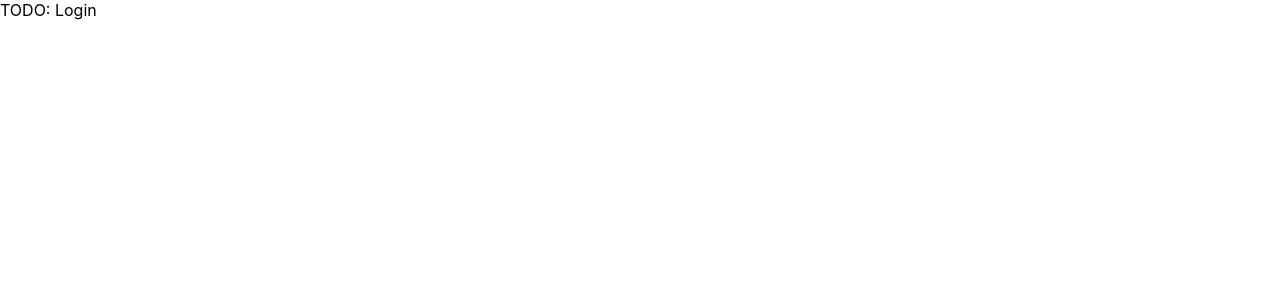
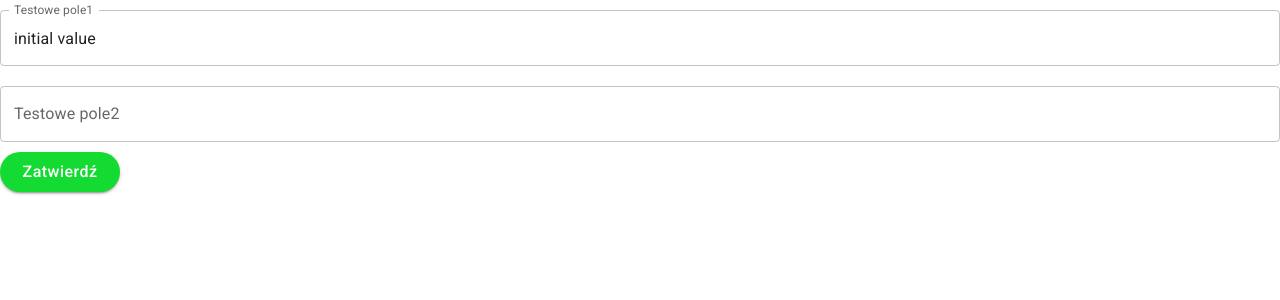
Before and after one commit to mrzelak/test, a React (Create React App) app in the folder frontend/: page /application/task/add in a window 1280 px wide. Before the commit this address led to /public/login. Shown: the top 300 px of the page. Built offline with nearby package versions, Linux system fonts and the light colour scheme.

Commit message:
init Task AddEdit page

```diff
--- /dev/null
+++ b/frontend/src/pages/authorized/Task/AddEdit/consts.js
@@ -0,0 +1,6 @@
+const initialValues = {
+  test1: 'initial value',
+  test2: '',
+};
+
+export { initialValues };
--- /dev/null
+++ b/frontend/src/pages/authorized/Task/AddEdit/container.js
@@ -0,0 +1,24 @@
+import React from 'react';
+import PropTypes from 'prop-types';
+import { initialValues } from './consts';
+import TaskAddEditView from './view';
+
+const TaskAddEditContainer = ({ isEdit }) => {
+  // TODO wykorzystać isEdit np do zmiany wysyłanego requesta w onSubmit
+  const onSubmit = (values) => {
+    console.log({ isEdit });
+    console.log(values);
+  };
+
+  return <TaskAddEditView onSubmit={onSubmit} initialValues={initialValues} />;
+};
+
+TaskAddEditContainer.propTypes = {
+  isEdit: PropTypes.bool,
+};
+
+TaskAddEditContainer.defaultProps = {
+  isEdit: false,
+};
+
+export default TaskAddEditContainer;
--- /dev/null
+++ b/frontend/src/pages/authorized/Task/AddEdit/index.js
@@ -0,0 +1 @@
+export { default } from './container';
--- /dev/null
+++ b/frontend/src/pages/authorized/Task/AddEdit/view.js
@@ -0,0 +1,41 @@
+import React from 'react';
+import { Form, Formik } from 'formik';
+import _noop from 'lodash/noop';
+import PropTypes from 'prop-types';
+import { Box } from '@mui/material';
+import Button from 'components/Button';
+import Input from 'components/Input/index';
+
+const TaskAddEdit = ({ onSubmit, initialValues }) => {
+  // TODO wykorzystać isEdit np do zmiany wysyłanego requesta w onSubmit
+  const inputStyle = {
+    margin: (theme) => theme.spacing(10, 0),
+  };
+
+  return (
+    <Box>
+      <Formik onSubmit={onSubmit} initialValues={initialValues}>
+        <Form>
+          <Input name="test1" label="Testowe pole1" sx={inputStyle} />
+          <Input name="test2" label="Testowe pole2" sx={inputStyle} />
+          <Button submit>Zatwierdź</Button>
+        </Form>
+      </Formik>
+    </Box>
+  );
+};
+
+TaskAddEdit.propTypes = {
+  onSubmit: PropTypes.func,
+  initialValues: PropTypes.shape({
+    test1: PropTypes.string,
+    test2: PropTypes.string,
+  }),
+};
+
+TaskAddEdit.defaultProps = {
+  onSubmit: _noop,
+  initialValues: {},
+};
+
+export default TaskAddEdit;
--- a/frontend/src/pages/index.js
+++ b/frontend/src/pages/index.js
@@ -1,5 +1,6 @@
 import React from 'react';
 import { Routes, Route, Navigate } from 'react-router-dom';
+import TaskAddEdit from 'pages/authorized/Task/AddEdit';
 
 const Routing = () => (
   <Routes>
@@ -10,6 +11,9 @@ const Routing = () => (
     <Route path="application">
       <Route path="dashboard" element="TODO: Dashboard" />
       <Route path="settings" element="TODO: Settings" />
+      <Route path="task">
+        <Route path="add" element={<TaskAddEdit />} />
+      </Route>
     </Route>
 
     <Route path="*" element={<Navigate to="/public/login" replace />} />
```
